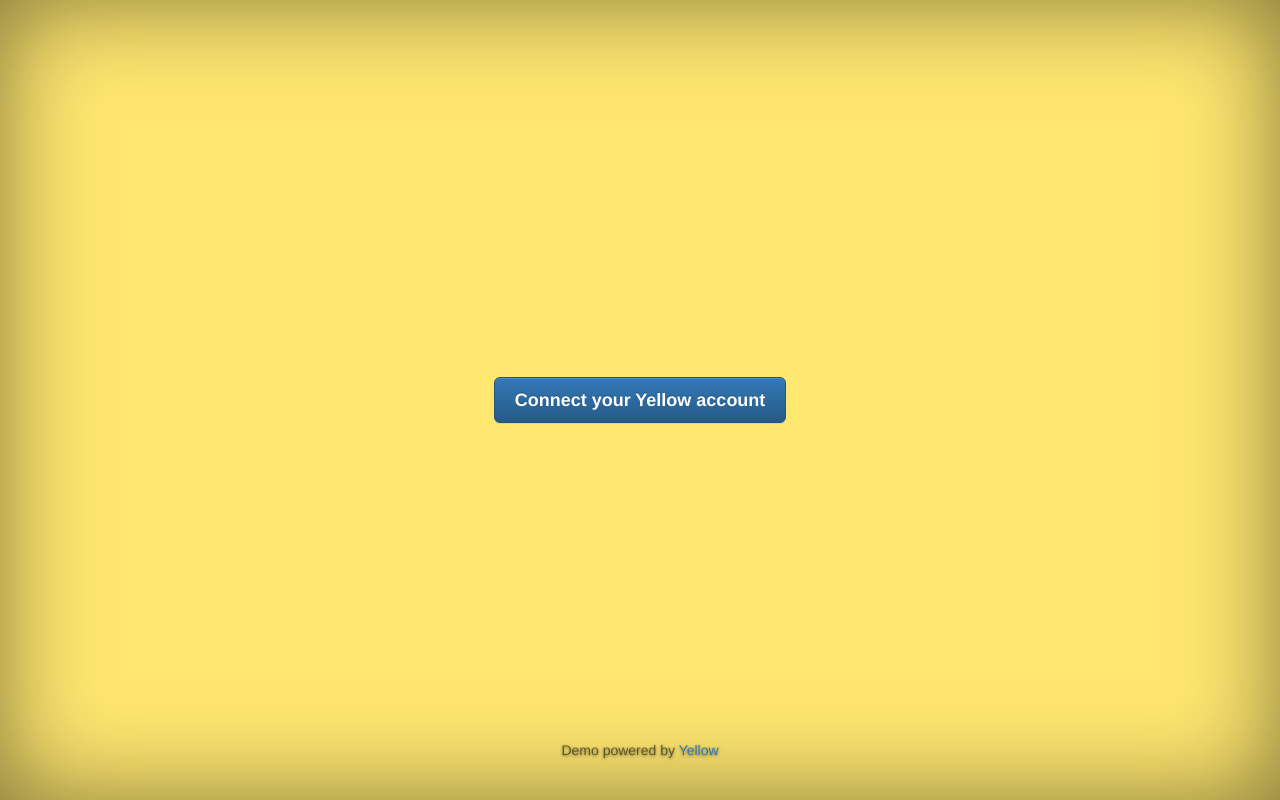
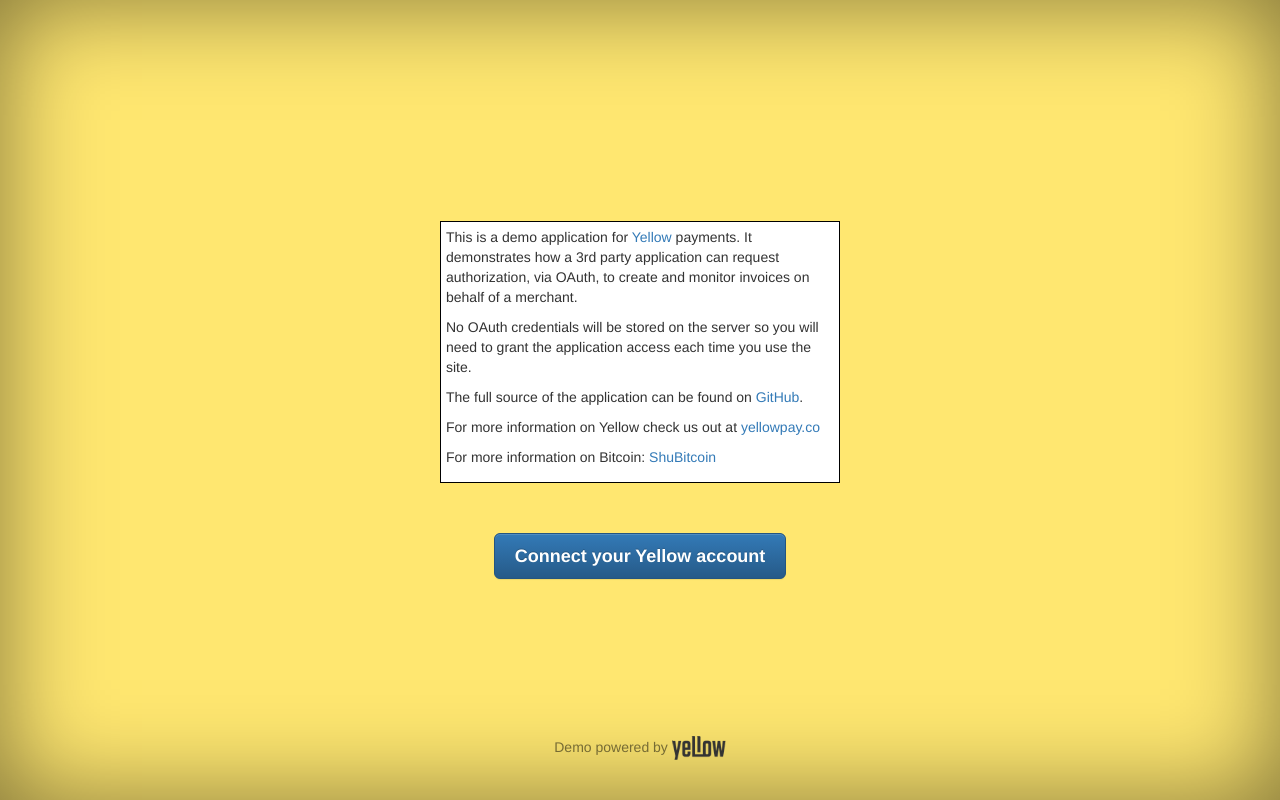
Before and after one commit to YellowPay/yellowdemo-oauth, a Django app: template demo/templates/demo/home.html in a window 1280 px wide. Run offline with Django 3.2, Linux system fonts and the light colour scheme; the template is opened without the code that fills it, so the values that code supplies are empty; some libraries are stand-ins or nearby versions.

Commit message:
some more docs

```diff
--- a/demo/static/demo/css/demo.css
+++ b/demo/static/demo/css/demo.css
@@ -32,7 +32,6 @@ body {
 body {
   color: #fff;
   text-align: center;
-  text-shadow: 0 1px 3px rgba(0,0,0,.5);
   box-shadow: inset 0 0 100px rgba(0,0,0,.5);
 }
 
@@ -159,3 +158,19 @@ body {
     width: 700px;
   }
 }
+
+.blurb {
+
+	background-color: #fff;
+  border: 1px solid #000;
+	font-size: 14px;
+	text-align: left;
+  width: 400px;
+  margin-bottom: 50px;
+  margin-right: auto;
+  margin-left: auto;
+  padding-left: 5px;
+  padding-right: 5px;
+  padding-bottom: 5px;
+  padding-top: 5px;
+}
--- a/demo/templates/demo/home.html
+++ b/demo/templates/demo/home.html
@@ -12,6 +12,24 @@
     <div class="site-wrapper">
       <div class="site-wrapper-inner">
         <div class="cover-container">
+
+          <div class="blurb">
+          <p>This is a demo application for <a href='https://yellowpay.co'>Yellow</a>
+          payments. It demonstrates how a 3rd party application can request
+          authorization, via OAuth, to create and monitor invoices on behalf
+          of a merchant.
+
+          <p>No OAuth credentials will be stored on the server so you will need
+          to grant the application access each time you use the site.
+
+          <p>The full source of the application can be found on
+          <a href='https://github.com/YellowPay/yellowdemo-oauth'>GitHub</a>.
+
+          <p>For more information on Yellow check us out at <a href='https://yellowpay.co'>yellowpay.co</a>
+
+          <p>For more information on Bitcoin: <a href='https://shubitcoin.com'>ShuBitcoin</a>
+          </div>
+
           <div class="inner cover">
             <a class="btn btn-lg btn-primary" href="{{ authorize_url }}?state=random_state_string&response_type=code&client_id={{ client_id }}">Connect your Yellow account</a>
 
@@ -25,7 +43,7 @@
 
           <div class="mastfoot">
             <div class="inner">
-              <p>Demo powered by  <a href="https://yellowpay.co">Yellow</a></p>
+              <p>Demo powered by  <a href="https://yellowpay.co"><img id="yellow-logo" src="{% static "demo/img/yellow-logo-bl-32.png" %}"></a></p>
             </div>
           </div>
 
```
Also changed, not shown: README.md, demo/static/demo/img/yellow-logo-bl-32.png (added).
